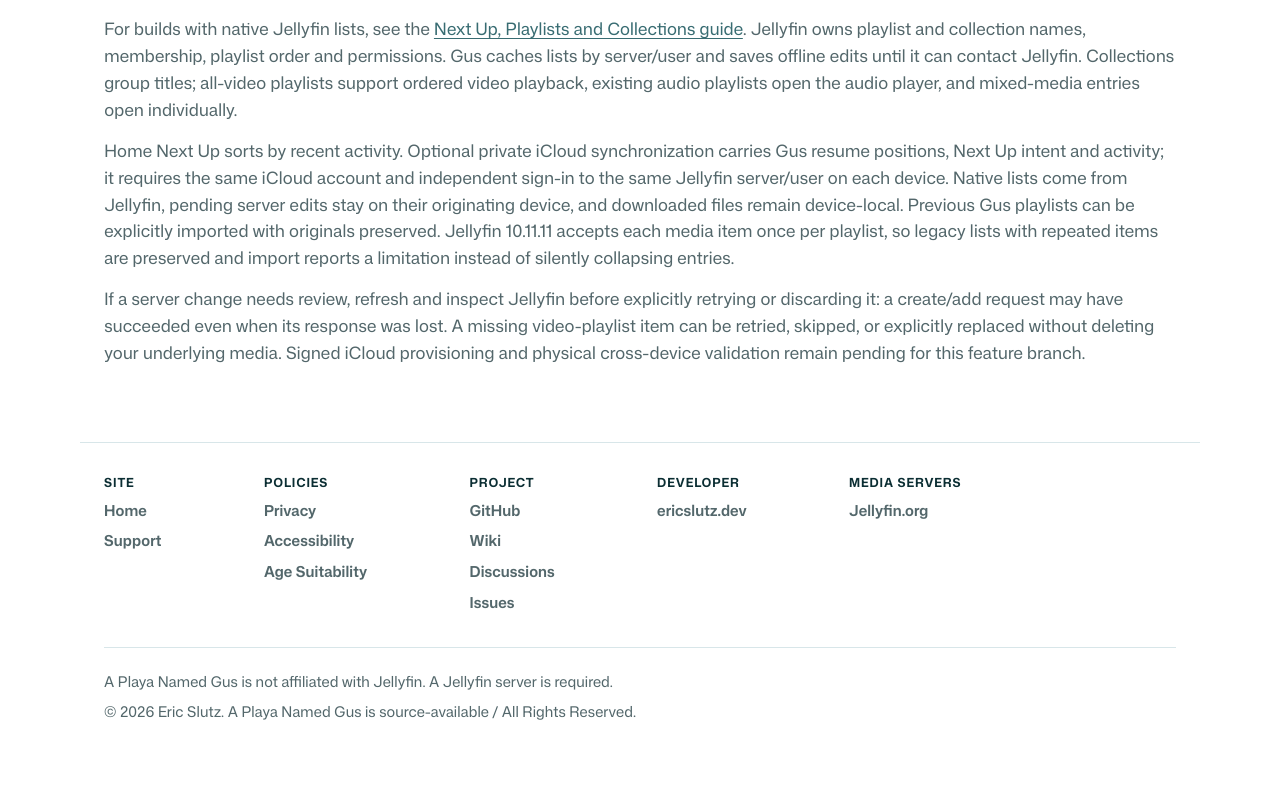
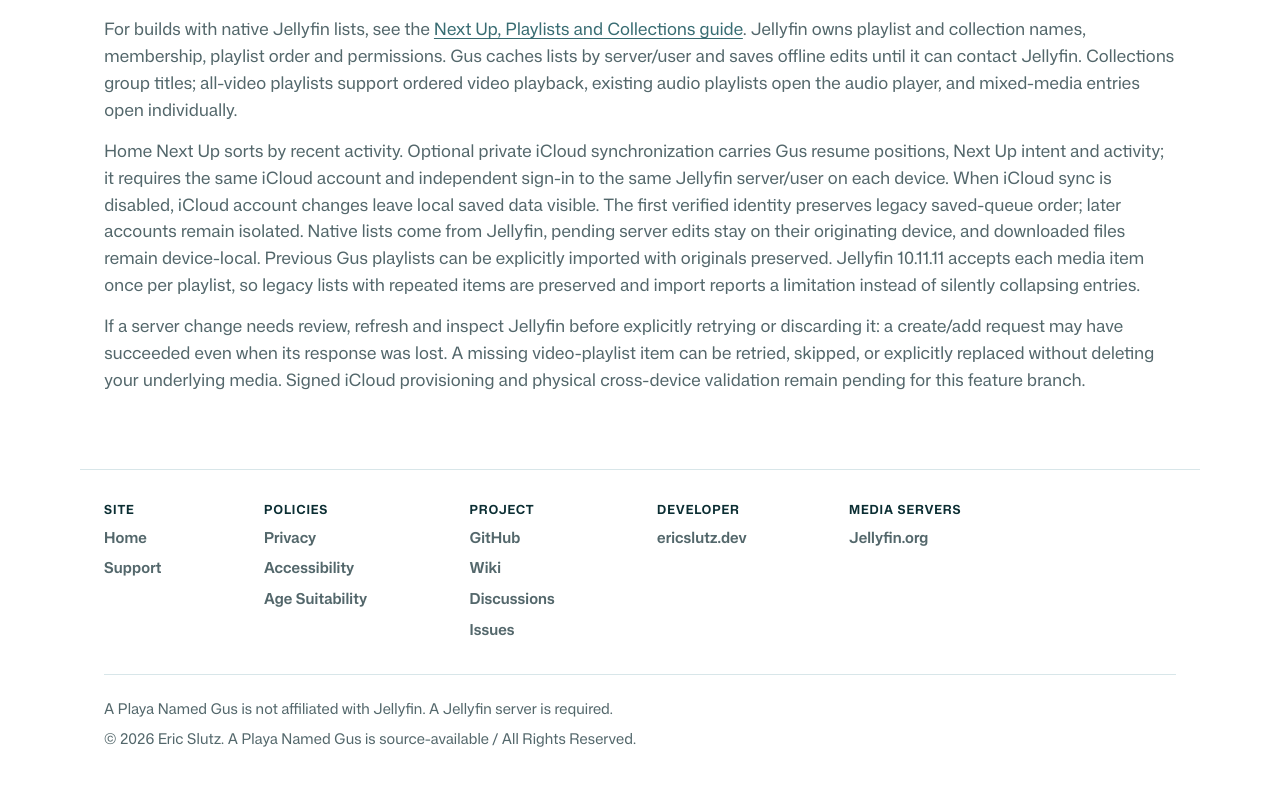
Before and after one commit to eslutz/A-Playa-Named-Gus-Website, an Eleventy site: page src/support/index.njk in a window 1280 px wide. Shown: the part 3110-3896 px from the top of the page. Built offline with nearby package versions, Linux system fonts and the light colour scheme; Eleventy itself is replaced by a stand-in of ours; files that its build step writes are made by us from their sources.

Commit message:
Clarify local-only sync and first identity migration behavior

```diff
--- a/src/support/index.njk
+++ b/src/support/index.njk
@@ -102,7 +102,7 @@ navCurrent: "support"
     <article class="content-block">
       <h2>Next Up and playlist synchronization</h2>
       <p>For builds with native Jellyfin lists, see the <a href="https://github.com/eslutz/A-Playa-Named-Gus/wiki/Next-Up-and-Playlists">Next Up, Playlists and Collections guide</a>. Jellyfin owns playlist and collection names, membership, playlist order and permissions. Gus caches lists by server/user and saves offline edits until it can contact Jellyfin. Collections group titles; all-video playlists support ordered video playback, existing audio playlists open the audio player, and mixed-media entries open individually.</p>
-      <p>Home Next Up sorts by recent activity. Optional private iCloud synchronization carries Gus resume positions, Next Up intent and activity; it requires the same iCloud account and independent sign-in to the same Jellyfin server/user on each device. Native lists come from Jellyfin, pending server edits stay on their originating device, and downloaded files remain device-local. Previous Gus playlists can be explicitly imported with originals preserved. Jellyfin 10.11.11 accepts each media item once per playlist, so legacy lists with repeated items are preserved and import reports a limitation instead of silently collapsing entries.</p>
+      <p>Home Next Up sorts by recent activity. Optional private iCloud synchronization carries Gus resume positions, Next Up intent and activity; it requires the same iCloud account and independent sign-in to the same Jellyfin server/user on each device. When iCloud sync is disabled, iCloud account changes leave local saved data visible. The first verified identity preserves legacy saved-queue order; later accounts remain isolated. Native lists come from Jellyfin, pending server edits stay on their originating device, and downloaded files remain device-local. Previous Gus playlists can be explicitly imported with originals preserved. Jellyfin 10.11.11 accepts each media item once per playlist, so legacy lists with repeated items are preserved and import reports a limitation instead of silently collapsing entries.</p>
       <p>If a server change needs review, refresh and inspect Jellyfin before explicitly retrying or discarding it: a create/add request may have succeeded even when its response was lost. A missing video-playlist item can be retried, skipped, or explicitly replaced without deleting your underlying media. Signed iCloud provisioning and physical cross-device validation remain pending for this feature branch.</p>
     </article>
   </section>
```
